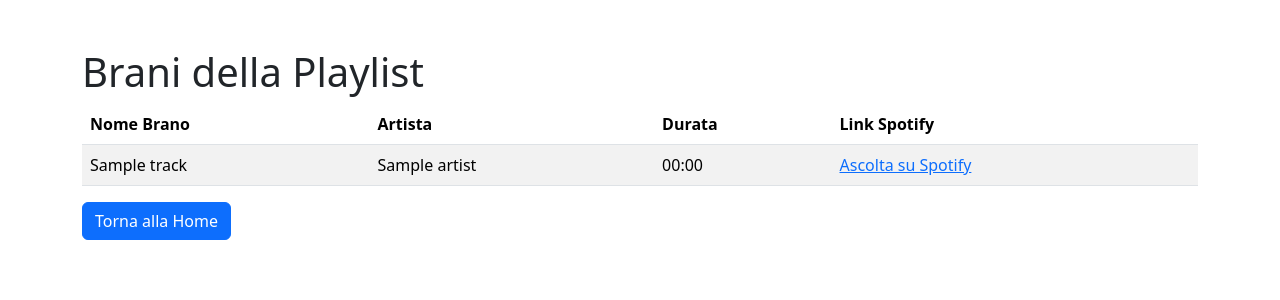
After one commit to Arba-Marco/Progettino_spotify1, a Flask app: template templates/playlist_tracks.html in a window 1280 px wide. The commit adds this page. Shown: the top 300 px of the page. Run offline with Flask 3, Linux system fonts and the light colour scheme; the template is opened without the code that fills it: most values are stand-ins (such as "Sample title", 1, 10 or a date in 2020).

Commit message:
python 3

```diff
--- a/app.py
+++ b/app.py
@@ -49,6 +49,19 @@ def home():
 
     return render_template('home.html', user_info=user_info, playlists=playlists['items'])
 
+@app.route('/playlist/<playlist_id>')
+def playlist_tracks(playlist_id):
+    token_info = session.get('token_info', None)
+
+    sp = spotipy.Spotify(auth=token_info['access_token'])
+
+    # Recupera i brani della playlist
+    results = sp.playlist_tracks(playlist_id)
+    tracks = results['items']
+
+    return render_template('playlist_tracks.html', tracks=tracks)
+
+
 @app.route('/logout')
 def logout():
     session.clear()
--- /dev/null
+++ b/templates/playlist_tracks.html
@@ -0,0 +1,49 @@
+<!DOCTYPE html>
+<html lang="en">
+<head>
+    <meta charset="UTF-8">
+    <meta name="viewport" content="width=device-width, initial-scale=1.0">
+    <title>Brani della Playlist</title>
+    <!-- Aggiungi il link per il CDN di Bootstrap -->
+    <link href="https://cdn.jsdelivr.net/npm/bootstrap@5.3.0-alpha1/dist/css/bootstrap.min.css" rel="stylesheet">
+</head>
+<body>
+    <div class="container mt-5">
+        <h1>Brani della Playlist</h1>
+
+        <!-- Inizia la tabella con le classi di Bootstrap -->
+        <table class="table table-striped">
+            <thead>
+                <tr>
+                    <th scope="col">Nome Brano</th>
+                    <th scope="col">Artista</th>
+                    <th scope="col">Durata</th>
+                    <th scope="col">Link Spotify</th>
+                </tr>
+            </thead>
+            <tbody>
+                {% for track in tracks %}
+                <tr>
+                    <td>{{ track['track']['name'] }}</td>
+                    <td>{{ track['track']['artists'][0]['name'] }}</td>
+                    <td>
+                        {% set duration_ms = track['track']['duration_ms'] %}
+                        {% set seconds = duration_ms // 1000 %}
+                        {% set minutes = seconds // 60 %}
+                        {% set remaining_seconds = seconds % 60 %}
+                        {{ '{:02}:{:02}'.format(minutes, remaining_seconds) }}
+                    </td>
+                    <td><a href="{{ track['track']['external_urls']['spotify'] }}" target="_blank">Ascolta su Spotify</a></td>
+                </tr>
+                {% endfor %}
+            </tbody>
+        </table>
+
+        <!-- Link per tornare alla home -->
+        <p><a href="{{ url_for('home') }}" class="btn btn-primary">Torna alla Home</a></p>
+    </div>
+
+    <!-- Aggiungi il JS di Bootstrap (opzionale, ma utile per alcuni componenti interattivi) -->
+    <script src="https://cdn.jsdelivr.net/npm/bootstrap@5.3.0-alpha1/dist/js/bootstrap.bundle.min.js"></script>
+</body>
+</html>
```
Also changed, not shown: templates/home.html (+7 -27 lines), templates/tabella_brani.html (deleted, +0 -32 lines), 1 other file.
